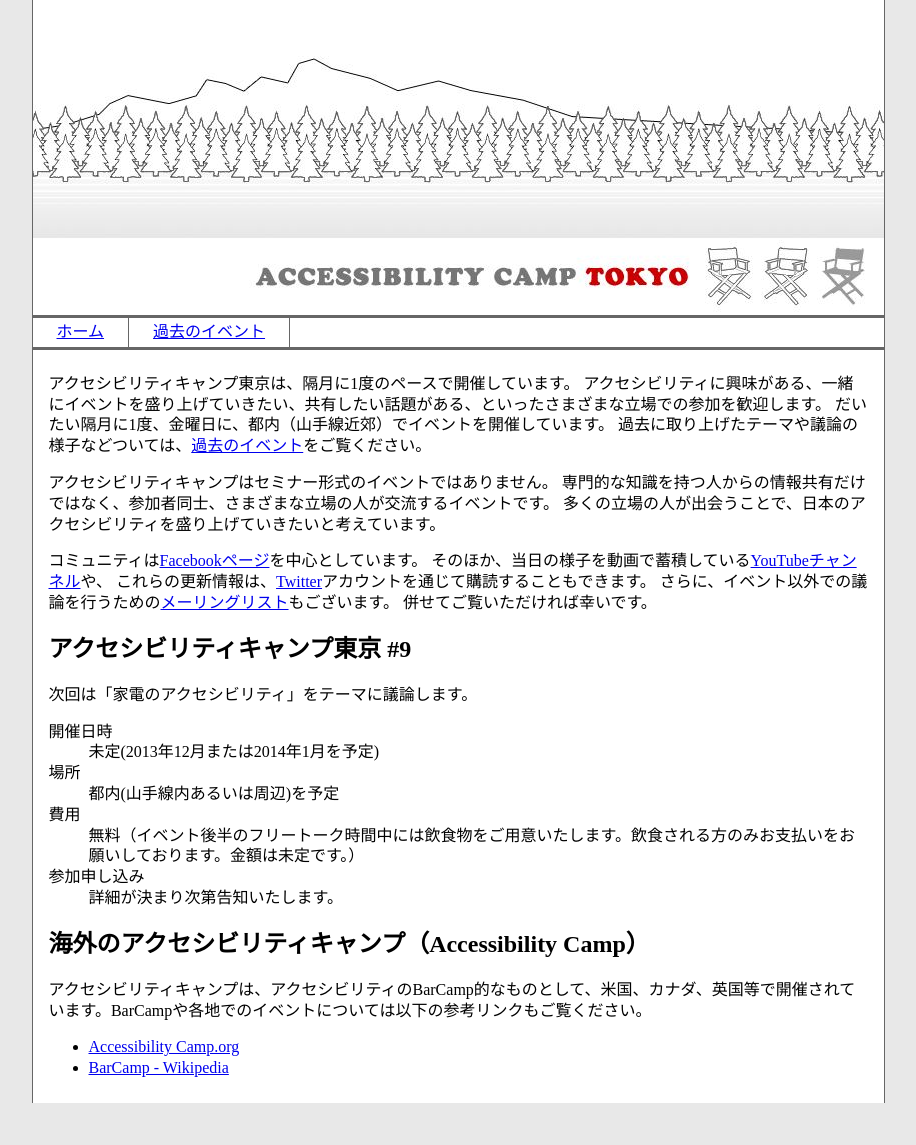
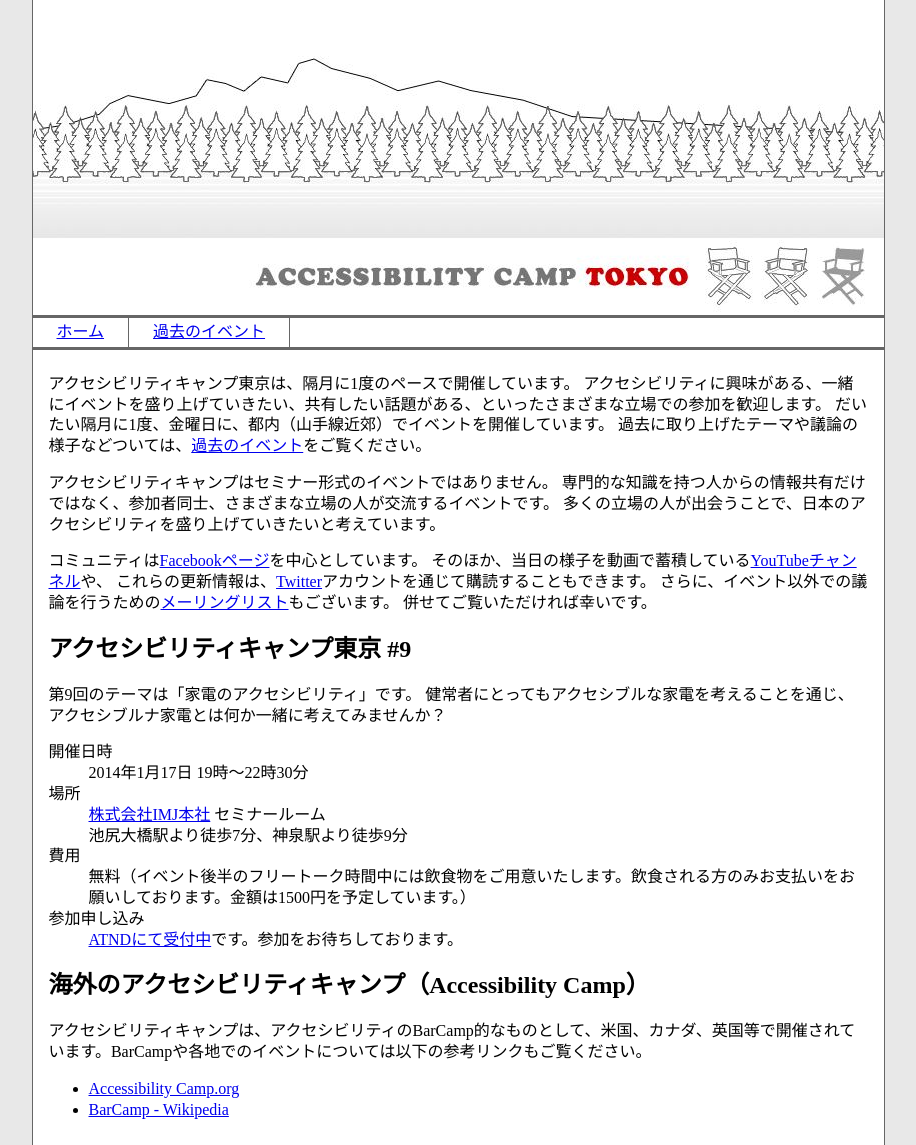
Before and after one commit to a11ytokyo/a11ytokyo.github.io, a Jekyll site: the page built from index.md, in a window 1280 px wide. Shown: the whole page, without its empty margins (182-1098 px from the left). Built offline with Jekyll 4.4.1, drawn with Linux system fonts in a browser that asks for light colours; before the commit the page ends 1103 px from its top, so only the background shows below that.

Commit message:
第9回の情報を追加

```diff
--- a/index.md
+++ b/index.md
@@ -20,19 +20,21 @@ layout: common
 
 # アクセシビリティキャンプ東京 #9	{#schedule}
 
-次回は「家電のアクセシビリティ」をテーマに議論します。
+第9回のテーマは「家電のアクセシビリティ」です。
+健常者にとってもアクセシブルな家電を考えることを通じ、アクセシブルナ家電とは何か一緒に考えてみませんか？
 
 開催日時
-:   未定(2013年12月または2014年1月を予定)
+:   2014年1月17日 19時〜22時30分
 
 場所
-:   都内(山手線内あるいは周辺)を予定
+:   [株式会社IMJ本社](http://www.imjp.co.jp/access/) セミナールーム
+:   池尻大橋駅より徒歩7分、神泉駅より徒歩9分
 
 費用
-:   無料（イベント後半のフリートーク時間中には飲食物をご用意いたします。飲食される方のみお支払いをお願いしております。金額は未定です。）
+:   無料（イベント後半のフリートーク時間中には飲食物をご用意いたします。飲食される方のみお支払いをお願いしております。金額は1500円を予定しています。）
 
 参加申し込み
-:   詳細が決まり次第告知いたします。
+:   [ATNDにて受付中](http://atnd.org/event/a11ytokyo9)です。参加をお待ちしております。
 
 # 海外のアクセシビリティキャンプ（Accessibility Camp）	{#barcamp}
 
```
